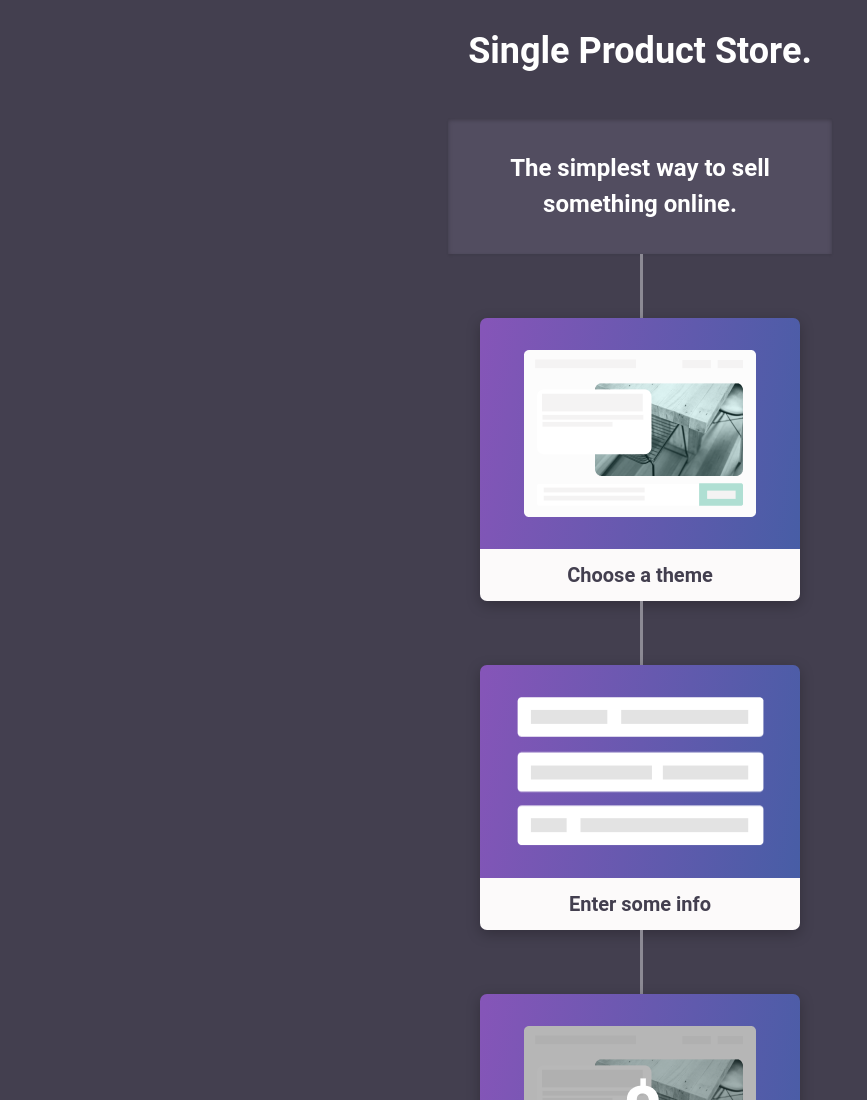
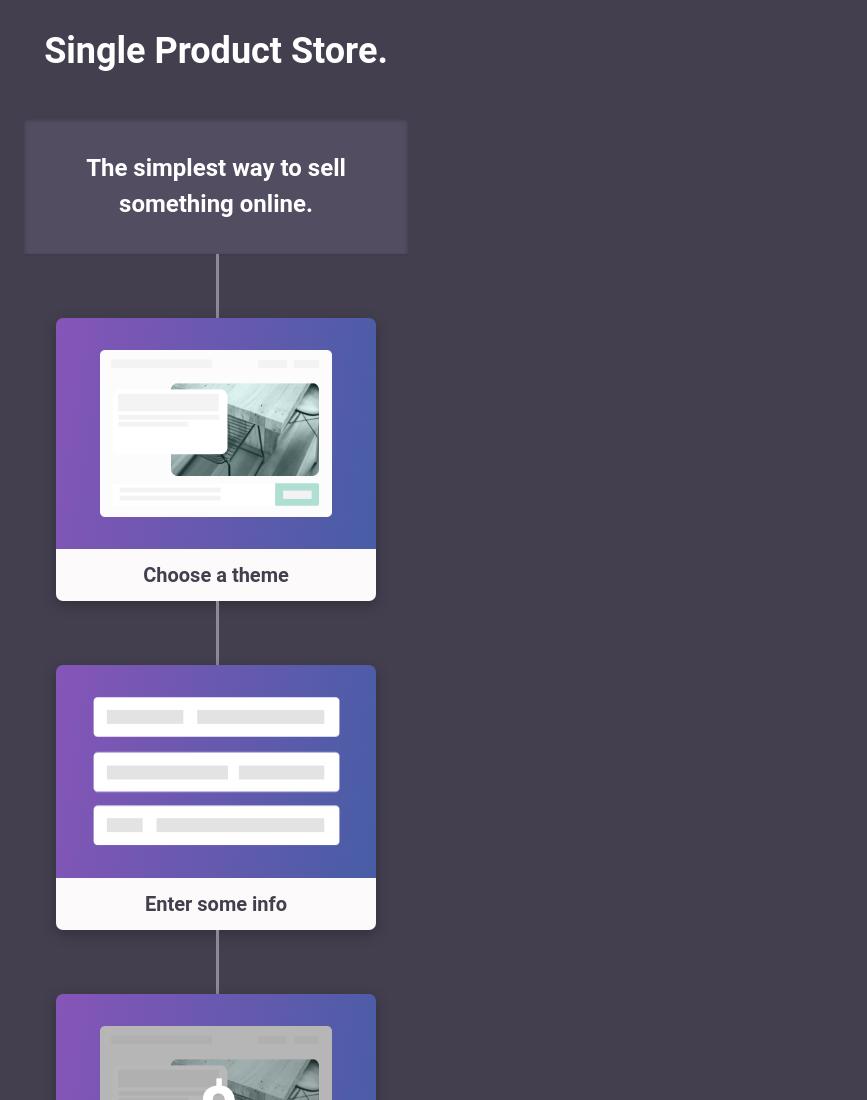
Before and after one commit to Samic8/single-product-store, a Gatsby site: page / in a window 1280 px wide. Shown: the top 1100 px of the page, without its empty margins (0-867 px from the left). Built offline with nearby package versions, Linux system fonts and the light colour scheme; Gatsby itself is replaced by a stand-in of ours.

Commit message:
Move content to the left

```diff
--- a/src/components/layout.js
+++ b/src/components/layout.js
@@ -16,10 +16,10 @@
   `);
 
   return (
-    <div className="flex flex-col font-sans min-h-screen text-gray-900">
-      <Header siteTitle={data.site.siteMetadata.title} />
+    <div className="flex flex-col items-start font-sans min-h-screen text-gray-900">
 
       <main>
+      <Header siteTitle={data.site.siteMetadata.title} />
         {children}
       </main>
 
--- a/src/pages/index.js
+++ b/src/pages/index.js
@@ -60,7 +60,7 @@
         ]}
       />
 
-      <div className="flex flex-col items-center px-4">
+      <div className="flex flex-col items-start items-center px-6">
         <ConnectedLine>
           <InsetBox className="px-4 py-8 mt-10 alias-max-w-index-wide">
             <h2 className="text-white text-2xl text-center font-bold">
```
